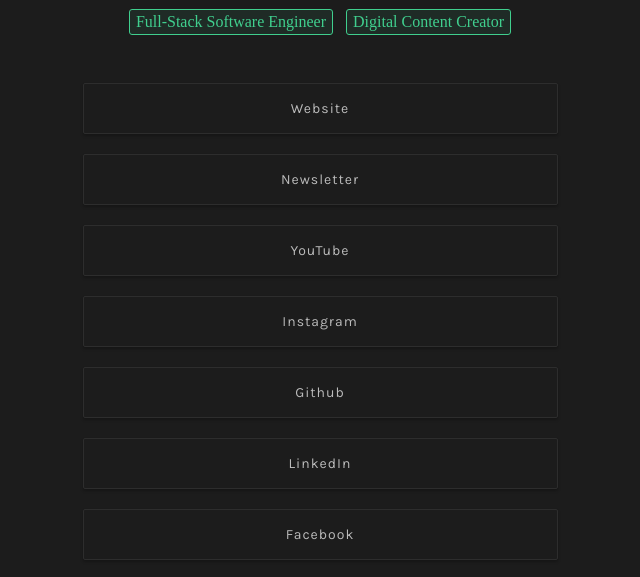
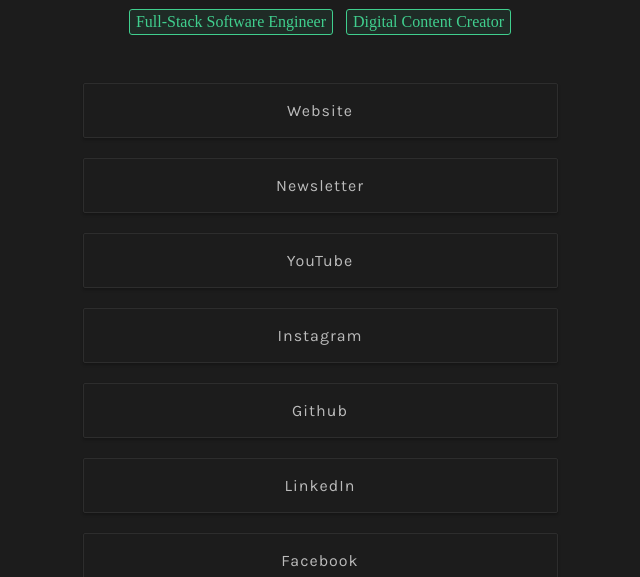
Before and after one commit to SumanKhdka/Bio-Links, a plain HTML site: page index.html in a window 1280 px wide. Shown: the part 212-789 px from the top of the page, without its empty margins (320-960 px from the left). Drawn offline with nearby package versions, Linux system fonts and the light colour scheme.

Commit message:
css update

```diff
--- a/style.css
+++ b/style.css
@@ -41,25 +41,18 @@ body{
 }
 .link{
     display: block;
-    background-color: var(--accentColor);
     color: #bbbbbb;
     font-family: var(--font);
-    text-align: center;
     margin-bottom: 20px;
     padding: 17px;
     text-decoration: none;
     font-size: 1rem;
     transition: all .25s cubic-bezier(.08,.59,.29,.99);
-    border: solid var(--accentColor) 1px;
-
     position: relative;
     font-weight: 200;
-    font-size: 14px;
     text-align: center;
-    padding: 16px 12px;
     letter-spacing: 1px;
     border-radius: 2px;
-    text-decoration: none;
     border: 1px solid rgb(45, 45, 45);
     background-color: rgb(28, 28, 28);
     box-shadow: rgba(0, 0, 0, 0.24) 0px 2px 3px;
```
